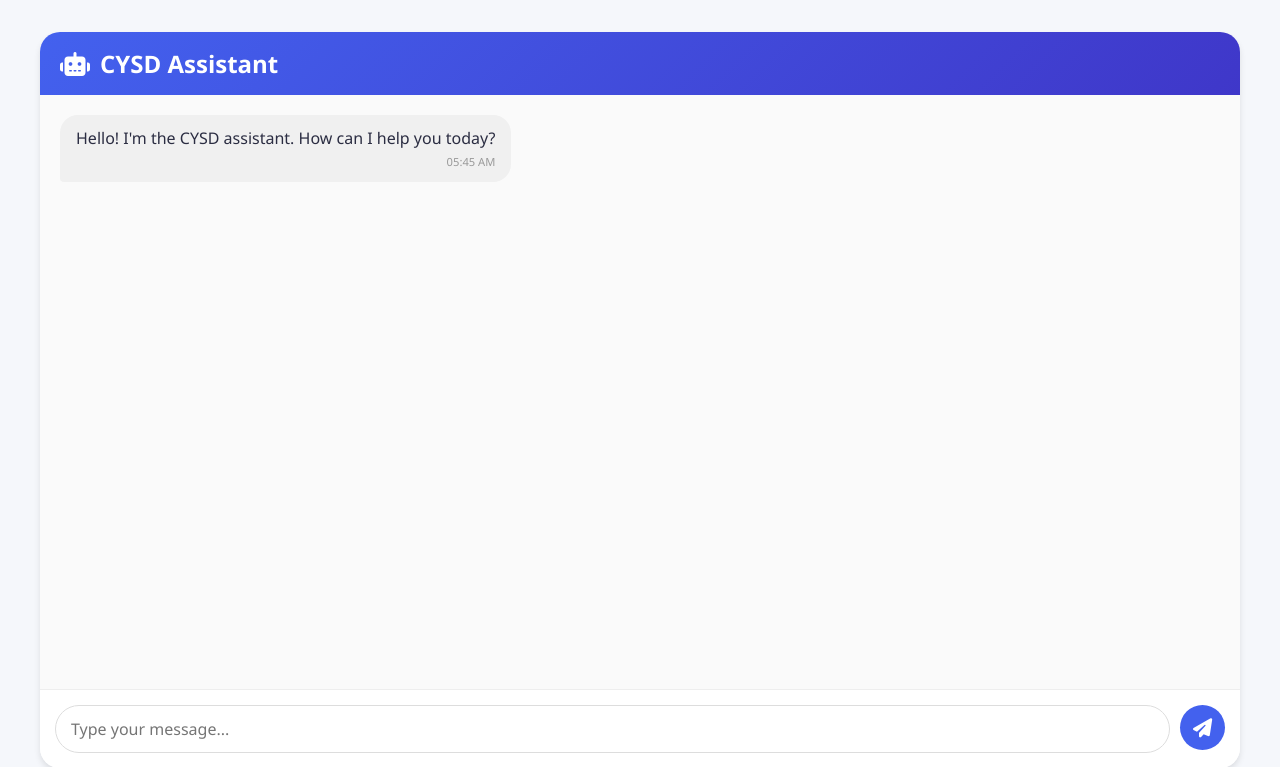
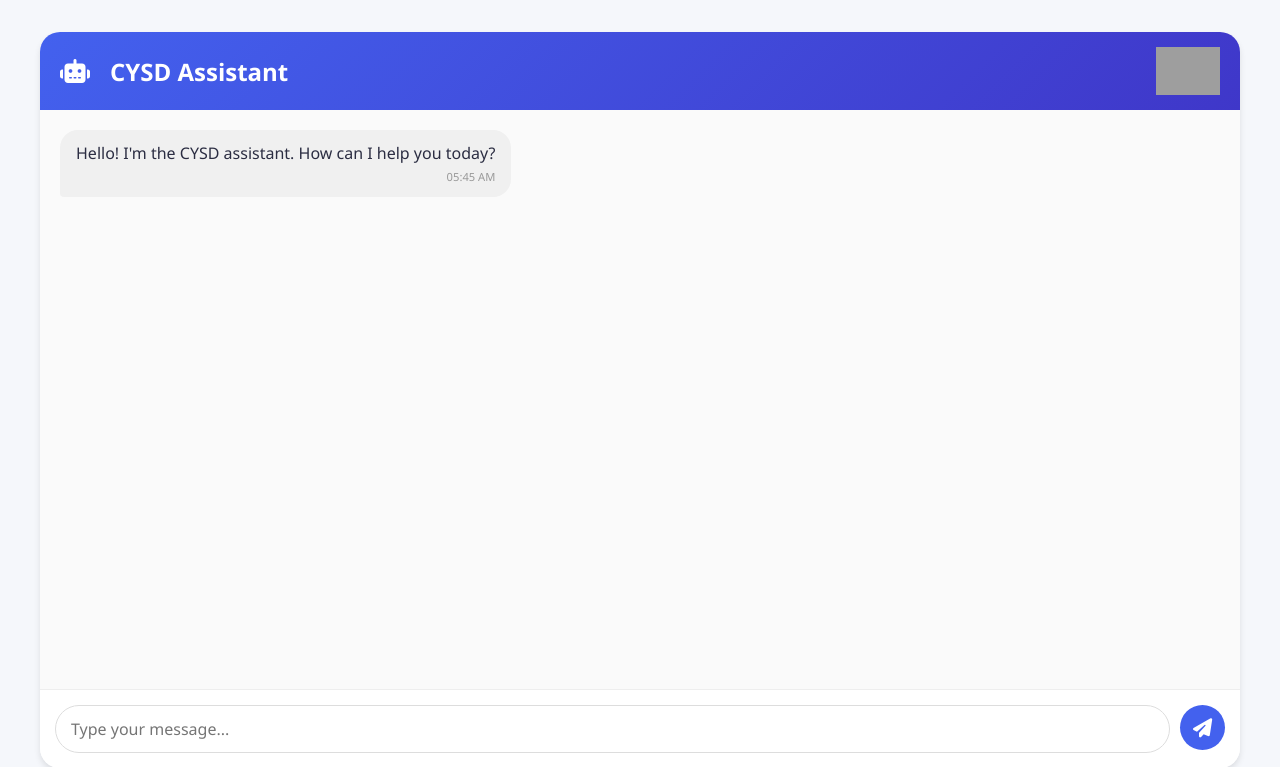
Before and after one commit to Rafiqshaik8074/CYSD-CHAT-BOT, a Django app: page / in a window 1280 px wide. Shown: the top 767 px of the page. Run offline with Django 5.2, Linux system fonts and the light colour scheme; grey boxes are pictures that could not be loaded.

Commit message:
logo updated

```diff
--- a/chatbot/bot.py
+++ b/chatbot/bot.py
@@ -38,6 +38,7 @@ persist_directory = os.path.join(
     'embeddings_68',
     'embeddings_68'
 )
+
 vectorstore = Chroma(persist_directory=persist_directory, embedding_function=embeddings)
 llm = OllamaLLM(model="llama3")
 
--- a/chatbot/templates/chatbot/Chat3.html
+++ b/chatbot/templates/chatbot/Chat3.html
@@ -43,7 +43,7 @@
       display: flex;
       flex-direction: column;
       overflow: hidden;
-      /* border: 2px solid red; */
+      /* border: 2px solid red !important; */
     }
 
     .chat-header {
@@ -52,7 +52,9 @@
       padding: 15px 20px;
       display: flex;
       align-items: center;
+      justify-content: space-between;
       gap: 10px;
+      /* border: 2px solid red !important; */
     }
 
     .chat-header i {
@@ -61,6 +63,17 @@
 
     .chat-header h2 {
       font-weight: 600;
+    }
+    .chat-header .chat-header-info{
+      height: 100%;
+      width: 40%;
+      /* border: 2px solid yellow; */
+      display: flex;
+      align-items: center;
+      gap: 20px;
+    }
+    .chat-header img{
+      height: 3rem;
     }
 
     #chat-box {
@@ -236,8 +249,12 @@
 <body>
   <div class="chat-container">
     <div class="chat-header">
-      <i class="fas fa-robot"></i>
+      <div class="chat-header-info">
+        <i class="fas fa-robot"></i>
       <h2>CYSD Assistant</h2>
+      </div>
+
+      <img src="https://www.greatplacetowork.in/great/api/assets/uploads/5085/logo/logo.png" alt="">
     </div>
 
     <div id="chat-box">
```
